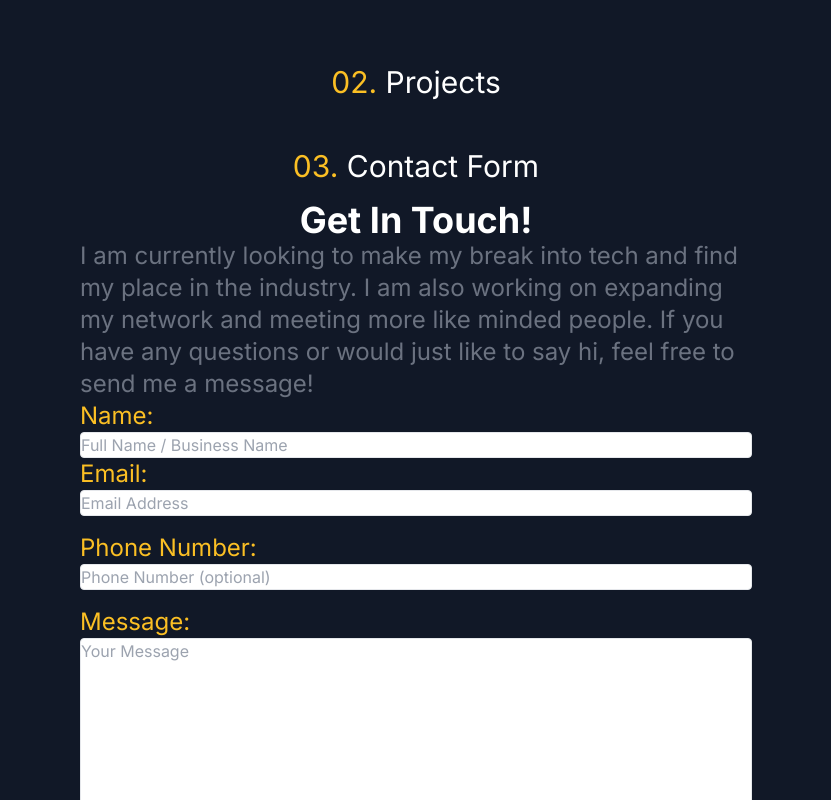
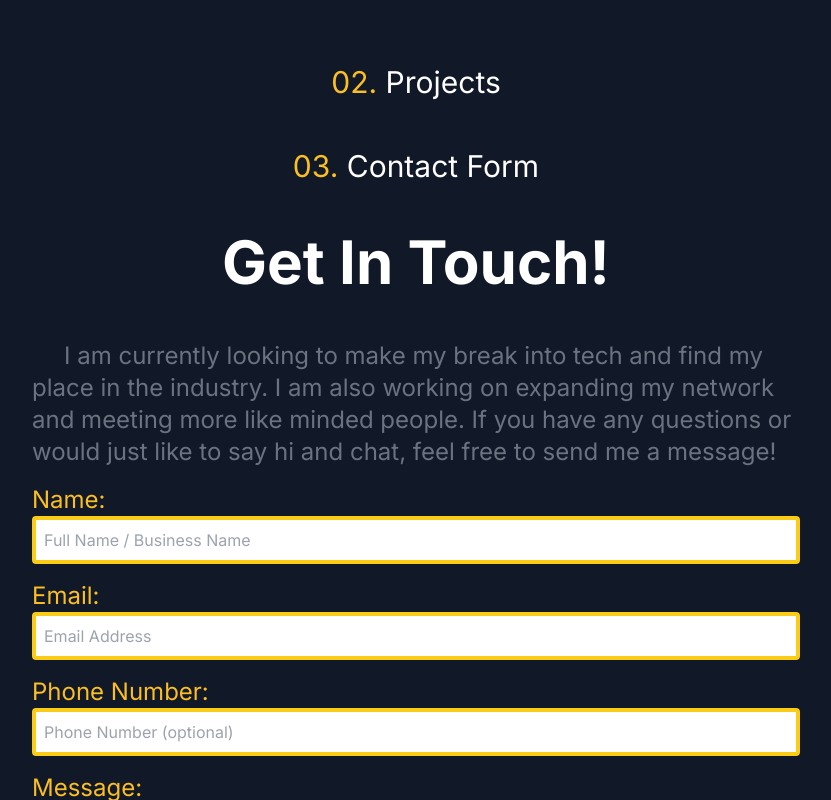
Before and after one commit to jramos5883/portfolio-website-2.0, a Next.js app in the folder portfolio-website-2.0-app/: page / in a window 1280 px wide. Shown: the part 3200-4000 px from the top of the page, without its empty margins (224-1055 px from the left). Built offline with nearby package versions, Linux system fonts and the light colour scheme.

Commit message:
Finished formating contact form, added a temp footer, need to design project section.

```diff
--- a/portfolio-website-2.0-app/app/components/aboutMe/aboutMe.comp.jsx
+++ b/portfolio-website-2.0-app/app/components/aboutMe/aboutMe.comp.jsx
@@ -119,7 +119,10 @@ export default function AboutMe() {
             alt="Picture of a happy software engineer!"
           />
         </div>
-        <div ref={secondPRef}>
+        <div
+          ref={secondPRef}
+          className="flex flex-col justify-center items-center"
+        >
           <p className="hidden lapsm:block text-amber-400 text-3xl pb-4">
             01. <span className="text-white">About Me</span>
           </p>
--- a/portfolio-website-2.0-app/app/components/contactForm/contactForm.comp.jsx
+++ b/portfolio-website-2.0-app/app/components/contactForm/contactForm.comp.jsx
@@ -27,25 +27,27 @@ export default function ContactForm() {
 
   return (
     <div className="flex flex-col justify-center items-center m-8">
-      <p className="text-amber-400 text-3xl pb-4">
+      <p className="text-amber-400 text-3xl">
         03. <span className="text-white">Contact Form</span>
       </p>
 
-      <p className="text-white text-4xl font-bold ">Get In Touch!</p>
-      <p className="text-gray-500 text-2xl indent max-w-2xl">
+      <p className="text-white text-4xl celllg:text-5xl tablet:text-6xl font-bold mb-12 mt-12">
+        Get In Touch!
+      </p>
+      <p className="text-gray-500 text-2xl indent max-w-3xl indent-8 mb-4">
         I am currently looking to make my break into tech and find my place in
         the industry. I am also working on expanding my network and meeting more
         like minded people. If you have any questions or would just like to say
-        hi, feel free to send me a message!
+        hi and chat, feel free to send me a message!
       </p>
-      <form className="w-full max-w-2xl" onSubmit={sendEmail}>
+      <form className="w-full max-w-3xl" onSubmit={sendEmail}>
         <div className="flex flex-col">
-          <div className="">
+          <div className="mb-4">
             <label className="text-amber-400 text-2xl">Name:</label>
             <input
               type="text"
               name="name"
-              className="w-full border rounded"
+              className="w-full border rounded border-yellow-400 border-4 p-2"
               placeholder="Full Name / Business Name"
               required
             />
@@ -55,7 +57,7 @@ export default function ContactForm() {
             <input
               type="email"
               name="email"
-              className="w-full border rounded"
+              className="w-full border rounded border-yellow-400 border-4 p-2"
               placeholder="Email Address"
               required
             />
@@ -65,17 +67,17 @@ export default function ContactForm() {
             <input
               type="tel"
               name="phone"
-              className="w-full border rounded"
+              className="w-full border rounded border-yellow-400 border-4 p-2"
               placeholder="Phone Number (optional)"
             />
           </div>
           <div className="mb-4">
-            <label className="text-amber-400 text-2xl">Message:</label>
+            <label className="text-amber-400 text-2xl ">Message:</label>
             <textarea
               placeholder="Your Message"
-              className="w-full border rounded"
+              className="w-full border rounded border-yellow-400 border-4 p-2"
               name="message"
-              rows="10"
+              rows="12"
               required
             ></textarea>
           </div>
--- a/portfolio-website-2.0-app/app/components/footer/footer.comp.jsx
+++ b/portfolio-website-2.0-app/app/components/footer/footer.comp.jsx
@@ -1,7 +1,7 @@
 export default function Footer() {
   return (
-    <div>
-      <h1>Footer</h1>
+    <div className="flex justify-center items-center text-3xl text-amber-400 p-4">
+      Copyright @ 2023
     </div>
   );
 }
```
